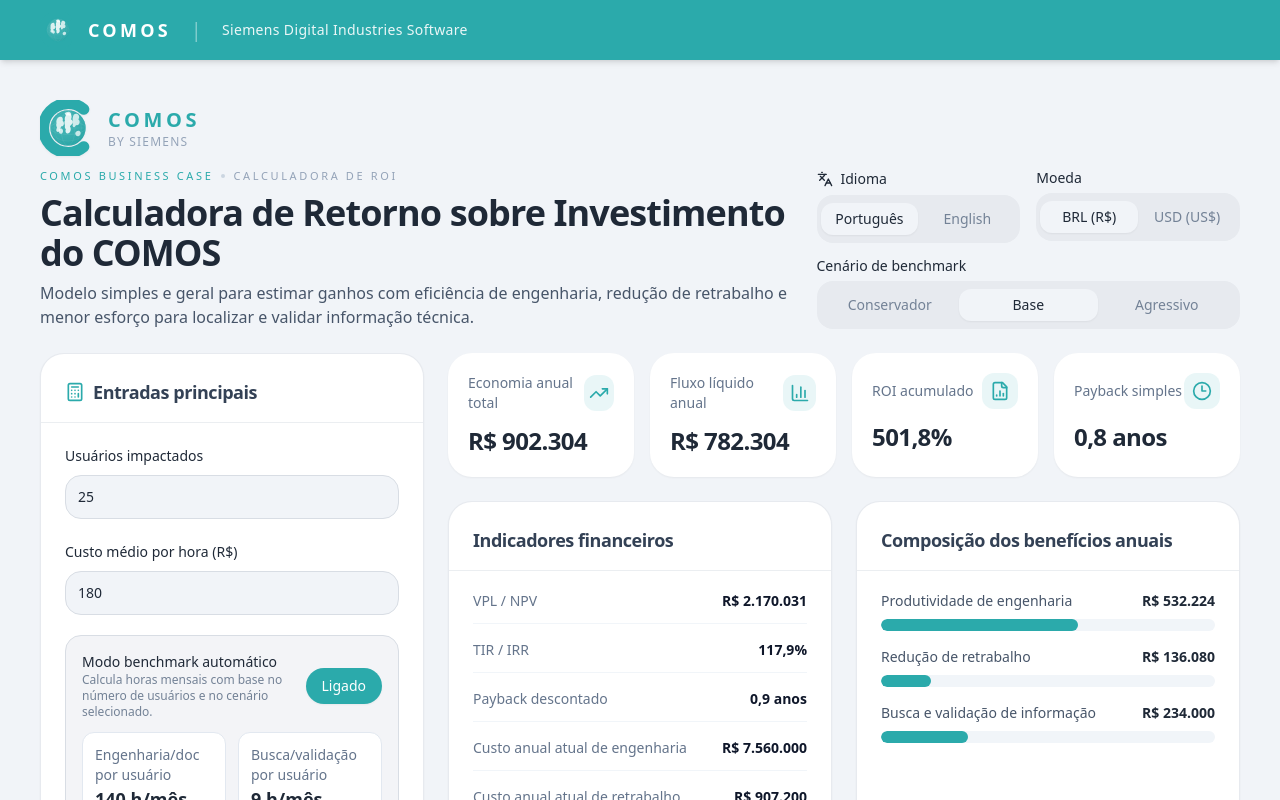
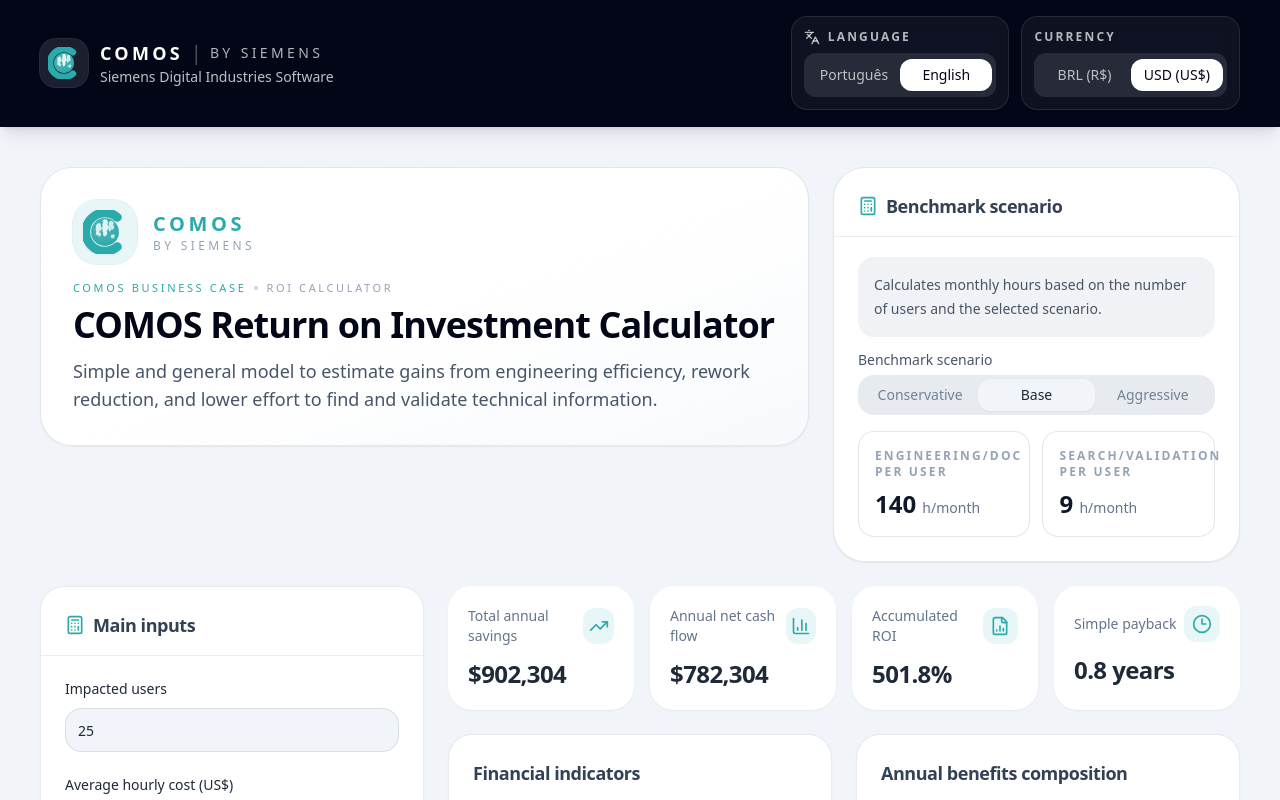
Before and after one commit to TadeuMartins/COMOS_CALCULATOR, a React (Vite) app: page / in a window 1280 px wide. Shown: the top 800 px of the page. Built offline with nearby package versions, Linux system fonts and the light colour scheme.

Commit message:
feat: refine calculator header layout
Co-authored-by: TadeuMartins <156713091+TadeuMartins@users.noreply.github.com>

```diff
--- a/comos_roi_calculator_app.tsx
+++ b/comos_roi_calculator_app.tsx
@@ -105,8 +105,8 @@ function ComosLogo({ className = "h-16 w-16" }: { className?: string }) {
 }
 
 export default function ComosRoiCalculatorApp() {
-  const [language, setLanguage] = useState<LanguageKey>("pt");
-  const [currency, setCurrency] = useState<CurrencyKey>("BRL");
+  const [language, setLanguage] = useState<LanguageKey>("en");
+  const [currency, setCurrency] = useState<CurrencyKey>("USD");
   const [scenario, setScenario] = useState<ScenarioKey>("base");
 
   const [users, setUsers] = useState(25);
@@ -403,25 +403,60 @@ export default function ComosRoiCalculatorApp() {
 
   return (
     <div className="min-h-screen bg-background text-foreground">
-      {/* Professional top header band */}
-      <header className="bg-[#2BAAAB] text-white px-6 md:px-10 py-3 shadow-md">
-        <div className="max-w-7xl mx-auto flex items-center gap-3">
-          <ComosLogo className="h-9 w-9" />
+      <header className="border-b border-slate-900/10 bg-slate-950 px-6 py-4 text-white shadow-lg md:px-10">
+        <div className="mx-auto flex max-w-7xl flex-col gap-4 lg:flex-row lg:items-center lg:justify-between">
+          <div className="flex items-center gap-3">
+            <div className="flex h-12 w-12 items-center justify-center rounded-2xl bg-white/10 ring-1 ring-white/15">
+              <ComosLogo className="h-8 w-8" />
+            </div>
+            <div className="min-w-0">
+              <div className="flex flex-wrap items-center gap-2">
                 <span className="font-bold tracking-brand text-lg">COMOS</span>
-          <span className="mx-2 opacity-40 text-xl">|</span>
-          <span className="text-sm opacity-90 tracking-wide">Siemens Digital Industries Software</span>
+                <span className="text-white/30 text-xl">|</span>
+                <span className="text-sm uppercase tracking-[0.24em] text-white/70">by Siemens</span>
+              </div>
+              <div className="text-sm text-white/75">Siemens Digital Industries Software</div>
+            </div>
+          </div>
+
+          <div className="grid gap-3 sm:grid-cols-2 lg:w-auto lg:min-w-[430px]">
+            <div className="rounded-2xl border border-white/10 bg-white/5 p-3 backdrop-blur">
+              <Label className="mb-2 flex items-center gap-2 text-xs font-semibold uppercase tracking-[0.18em] text-white/70">
+                <Languages className="h-4 w-4" />
+                {t.language}
+              </Label>
+              <Tabs value={language} onValueChange={(v) => setLanguage(v as LanguageKey)}>
+                <TabsList className="grid h-11 w-full grid-cols-2 rounded-xl bg-white/10 p-1 text-white/70">
+                  <TabsTrigger value="pt" className="rounded-lg data-[state=active]:bg-white data-[state=active]:text-slate-950">{t.portuguese}</TabsTrigger>
+                  <TabsTrigger value="en" className="rounded-lg data-[state=active]:bg-white data-[state=active]:text-slate-950">{t.english}</TabsTrigger>
+                </TabsList>
+              </Tabs>
+            </div>
+
+            <div className="rounded-2xl border border-white/10 bg-white/5 p-3 backdrop-blur">
+              <Label className="mb-2 block text-xs font-semibold uppercase tracking-[0.18em] text-white/70">{t.currency}</Label>
+              <Tabs value={currency} onValueChange={(v) => setCurrency(v as CurrencyKey)}>
+                <TabsList className="grid h-11 w-full grid-cols-2 rounded-xl bg-white/10 p-1 text-white/70">
+                  <TabsTrigger value="BRL" className="rounded-lg data-[state=active]:bg-white data-[state=active]:text-slate-950">BRL (R$)</TabsTrigger>
+                  <TabsTrigger value="USD" className="rounded-lg data-[state=active]:bg-white data-[state=active]:text-slate-950">USD (US$)</TabsTrigger>
+                </TabsList>
+              </Tabs>
+            </div>
+          </div>
         </div>
       </header>
 
       <div className="p-6 md:p-10">
       <div className="max-w-7xl mx-auto space-y-6">
-        <div className="flex flex-col gap-4 md:flex-row md:items-end md:justify-between">
-          <div>
-            <div className="mb-3 flex items-center gap-3">
-              <ComosLogo className="h-14 w-14 drop-shadow-sm" />
+        <div className="grid gap-6 xl:grid-cols-[minmax(0,1.7fr)_minmax(320px,0.9fr)] xl:items-start">
+          <div className="rounded-[2rem] border border-border/70 bg-gradient-to-br from-white via-white to-slate-50/80 p-6 shadow-sm md:p-8">
+            <div className="mb-4 flex items-center gap-4">
+              <div className="flex h-16 w-16 items-center justify-center rounded-3xl bg-[#2BAAAB]/10 ring-1 ring-[#2BAAAB]/15">
+                <ComosLogo className="h-11 w-11 drop-shadow-sm" />
+              </div>
               <div>
                 <div className="text-xl font-extrabold tracking-brand text-[#2BAAAB]">COMOS</div>
-                <div className="text-xs text-slate-400 tracking-widest uppercase">by Siemens</div>
+                <div className="text-xs text-slate-400 tracking-[0.28em] uppercase">by Siemens</div>
               </div>
             </div>
             <div className="mb-2 flex flex-wrap items-center gap-2 text-[11px] font-medium uppercase tracking-[0.24em] text-slate-400">
@@ -429,41 +464,47 @@ export default function ComosRoiCalculatorApp() {
               <span className="h-1 w-1 rounded-full bg-slate-300" aria-hidden="true" />
               <span>{t.roiCalculator}</span>
             </div>
-            <h1 className="text-3xl md:text-4xl font-bold tracking-tight">{t.title}</h1>
-            <p className="text-slate-600 mt-2 max-w-3xl">{t.subtitle}</p>
+            <h1 className="text-3xl font-bold tracking-tight text-slate-950 md:text-4xl">{t.title}</h1>
+            <p className="mt-3 max-w-3xl text-base leading-7 text-slate-600 md:text-lg">{t.subtitle}</p>
           </div>
-          <div className="w-full md:w-[520px] space-y-4">
-            <div className="grid md:grid-cols-2 gap-4">
-              <div>
-                <Label className="mb-2 block flex items-center gap-2"><Languages className="h-4 w-4" /> {t.language}</Label>
-                <Tabs value={language} onValueChange={(v) => setLanguage(v as LanguageKey)}>
-                  <TabsList className="grid grid-cols-2 w-full rounded-2xl h-12">
-                    <TabsTrigger value="pt" className="rounded-xl">{t.portuguese}</TabsTrigger>
-                    <TabsTrigger value="en" className="rounded-xl">{t.english}</TabsTrigger>
-                  </TabsList>
-                </Tabs>
+
+          <Card className="rounded-[2rem] border border-border/70 shadow-sm">
+            <CardHeader className="border-b border-border/50 pb-4">
+              <CardTitle className="flex items-center gap-2 text-lg text-slate-700">
+                <Calculator className="h-5 w-5 text-[#2BAAAB]" />
+                {t.benchmarkScenario}
+              </CardTitle>
+            </CardHeader>
+            <CardContent className="space-y-4 pt-5">
+              <div className="rounded-2xl bg-secondary/60 p-4 text-sm leading-6 text-slate-600">
+                {t.autoBenchmarkDesc}
               </div>
               <div>
-                <Label className="mb-2 block">{t.currency}</Label>
-                <Tabs value={currency} onValueChange={(v) => setCurrency(v as CurrencyKey)}>
-                  <TabsList className="grid grid-cols-2 w-full rounded-2xl h-12">
-                    <TabsTrigger value="BRL" className="rounded-xl">BRL (R$)</TabsTrigger>
-                    <TabsTrigger value="USD" className="rounded-xl">USD (US$)</TabsTrigger>
-                  </TabsList>
-                </Tabs>
-              </div>
-            </div>
-            <div>
-              <Label className="mb-2 block">{t.benchmarkScenario}</Label>
+                <Label className="mb-2 block text-slate-600">{t.benchmarkScenario}</Label>
                 <Tabs value={scenario} onValueChange={(v) => setScenario(v as ScenarioKey)}>
-                <TabsList className="grid grid-cols-3 w-full rounded-2xl h-12">
+                  <TabsList className="grid h-auto w-full grid-cols-3 rounded-2xl">
                     <TabsTrigger value="conservador" className="rounded-xl">{t.conservative}</TabsTrigger>
                     <TabsTrigger value="base" className="rounded-xl">{t.base}</TabsTrigger>
                     <TabsTrigger value="agressivo" className="rounded-xl">{t.aggressive}</TabsTrigger>
                   </TabsList>
                 </Tabs>
               </div>
+              <div className="grid gap-3 sm:grid-cols-2">
+                <div className="rounded-2xl border border-border/70 bg-white p-4">
+                  <div className="text-xs font-semibold uppercase tracking-[0.18em] text-slate-400">{t.engPerUser}</div>
+                  <div className="mt-2 text-2xl font-semibold text-slate-900">
+                    {benchmarkHoursPerUserMonth.engineering} <span className="text-sm font-medium text-slate-500">{t.hoursMonth}</span>
                   </div>
+                </div>
+                <div className="rounded-2xl border border-border/70 bg-white p-4">
+                  <div className="text-xs font-semibold uppercase tracking-[0.18em] text-slate-400">{t.infoPerUser}</div>
+                  <div className="mt-2 text-2xl font-semibold text-slate-900">
+                    {benchmarkHoursPerUserMonth.info} <span className="text-sm font-medium text-slate-500">{t.hoursMonth}</span>
+                  </div>
+                </div>
+              </div>
+            </CardContent>
+          </Card>
         </div>
 
         <div className="grid lg:grid-cols-3 gap-6">
```
Lines whose indentation alone changed are shown as unchanged.
